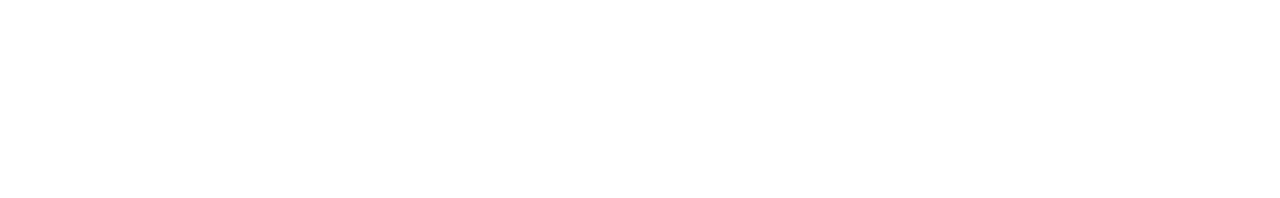
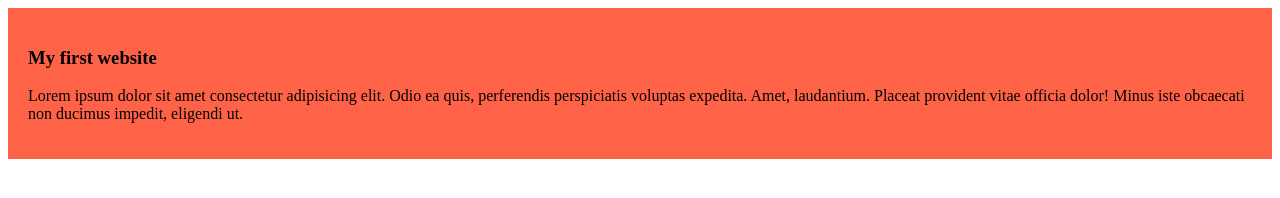
Before and after one commit to Susmita181/my-first-repo, a plain HTML site: page index.html in a window 1280 px wide. Drawn offline with Linux system fonts and the light colour scheme.

Commit message:
my first blog css

```diff
--- a/index.html
+++ b/index.html
@@ -4,8 +4,14 @@
     <meta charset="UTF-8">
     <meta name="viewport" content="width=device-width, initial-scale=1.0">
     <title>my first github repo</title>
+    <link rel="stylesheet"href="styles/blog.css">
 </head>
 <body>
-
+    <div>
+        <h3>My first website</h3>
+        <p>
+            Lorem ipsum dolor sit amet consectetur adipisicing elit. Odio ea quis, perferendis perspiciatis voluptas expedita. Amet, laudantium. Placeat provident vitae officia dolor! Minus iste obcaecati non ducimus impedit, eligendi ut.
+        </p>
+    </div>
 </body>
 </html>
--- /dev/null
+++ b/styles/blog.css
@@ -0,0 +1,4 @@
+div{
+    background-color: tomato;
+    padding: 20px;
+}
```
